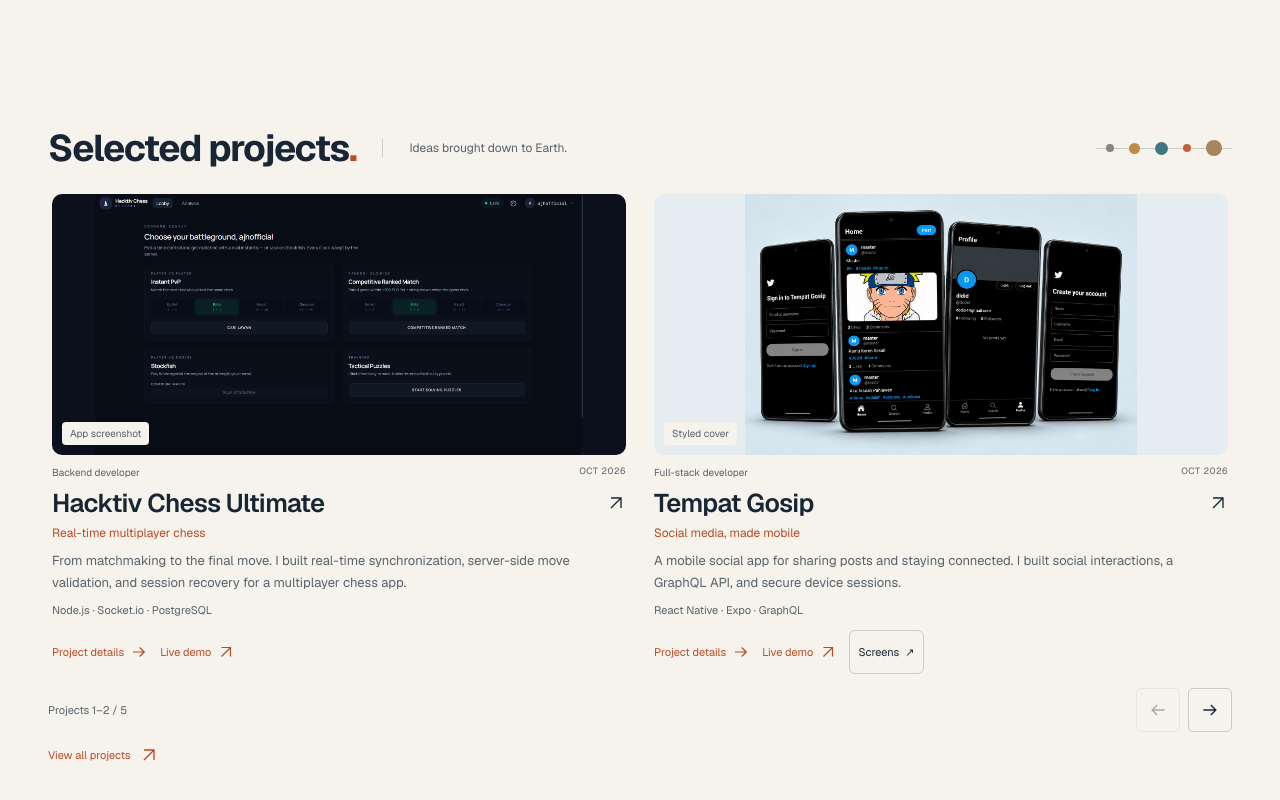
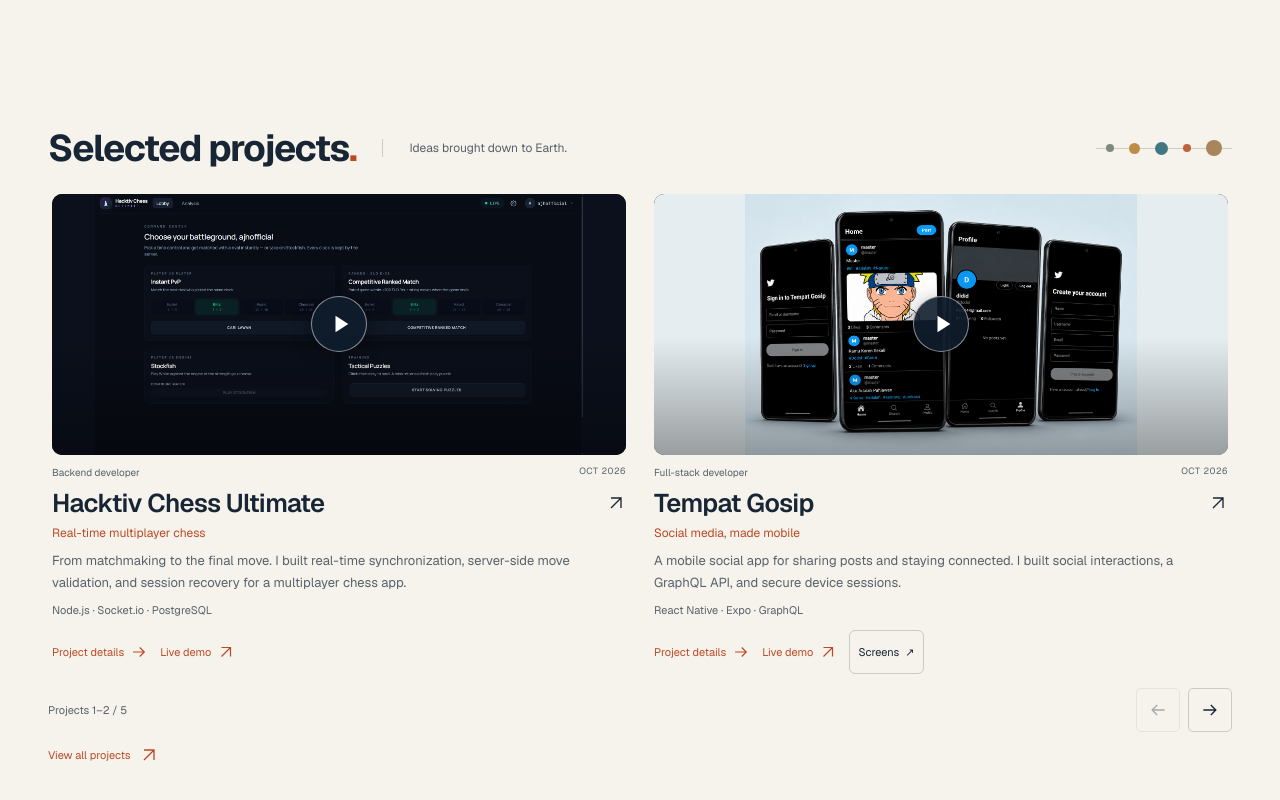
Before and after one commit to OtnielRS/web-portofolio, a Next.js app in the folder my-portofolio/: page / in a window 1280 px wide. Shown: the part 2406-3206 px from the top of the page. Built offline with nearby package versions, Linux system fonts and the light colour scheme.

Commit message:
feat(projects): embed YouTube demos on project covers

```diff
--- a/my-portofolio/app/_components/screen-scroll.ts
+++ b/my-portofolio/app/_components/screen-scroll.ts
@@ -25,7 +25,7 @@ export default function installScreenScroll(root: HTMLElement) {
     return sections[index + direction];
   }
   function blocked(target: HTMLElement, direction: number) {
-    return Boolean(document.querySelector("dialog[open]")) || innerScrollAvailable(target, root, direction);
+    return Boolean(document.fullscreenElement || document.querySelector("dialog[open]")) || innerScrollAvailable(target, root, direction);
   }
   function interrupt() {
     cancelMove?.();
--- a/my-portofolio/app/_features/work/project-card.tsx
+++ b/my-portofolio/app/_features/work/project-card.tsx
@@ -1,5 +1,5 @@
 import Arrow from "@/app/_components/arrow";
-import ProjectArt from "./project-art";
+import ProjectPreview from "./project-preview";
 import ProjectGallery from "./project-gallery";
 import type { Project } from "./projects";
 import Link from "next/link";
@@ -9,17 +9,7 @@ export default function ProjectCard({ project, compact = false }: { project: Pro
   const notes = engineeringNotes.find(item => item.art === project.art);
   return (
     <article className={`project${compact ? " project-compact" : ""}`} id={`project-${project.art}`}>
-      <a
-        className="project-image-link"
-        href={project.url}
-        target="_blank"
-        rel="noopener noreferrer"
-        aria-label={`Open ${project.name} live project`}
-      >
-        <ProjectArt type={project.art} />
-        {compact && <span className="project-preview-label">{project.art === "social" ? "Styled cover" : "App screenshot"}</span>}
-        <span className="project-open"><Arrow diagonal /></span>
-      </a>
+      <ProjectPreview art={project.art} name={project.name} />
       <div className="project-card-copy">
       {(project.role || project.date) && <div className="project-meta">
         {project.role && <span>{project.role}</span>}
--- a/my-portofolio/app/_features/work/project-details.tsx
+++ b/my-portofolio/app/_features/work/project-details.tsx
@@ -1,6 +1,6 @@
 import Link from "next/link";
 import Arrow from "@/app/_components/arrow";
-import ProjectArt from "./project-art";
+import ProjectPreview from "./project-preview";
 import { projects } from "./projects";
 import { engineeringNotes } from "./engineering-notes";
 import ProjectGallery from "./project-gallery";
@@ -22,8 +22,8 @@ export default function ProjectDetails({ art }: { art: "bastion" | "chess" | "st
             <a className="button button-primary" href={project.url} target="_blank" rel="noopener noreferrer">Open live demo <Arrow diagonal /></a>
           </div>
           <div className="project-case-art">
-            <ProjectArt type={project.art} />
-            <p>{art === "social" ? "Styled cover combining four application screens" : "Actual application screenshot"}</p>
+            <ProjectPreview art={project.art} name={project.name} />
+            <p>Click the image to play the project video.</p>
             {art === "social" && <ProjectGallery />}
           </div>
         </div>
--- /dev/null
+++ b/my-portofolio/app/_features/work/project-preview.css
@@ -0,0 +1,12 @@
+.project-video-preview { aspect-ratio: 1.86; background: #080d16; isolation: isolate; }
+.project-compact .project-video-preview { aspect-ratio: auto; width: 100%; min-width: 0; }
+.project-video-preview > .project-art { width: 100%; height: 100%; aspect-ratio: auto; }
+.project-video-preview iframe { position: absolute; inset: 0; width: 100%; height: 100%; border: 0; }
+.project-video-poster { position: absolute; inset: 0; width: 100%; border: 0; padding: 0; cursor: pointer; background: linear-gradient(transparent 55%, #0005); display: grid; place-items: center; color: white; }
+.project-video-play { width: 56px; height: 56px; display: grid; place-items: center; border-radius: 50%; background: #101d2de6; border: 1px solid #ffffff80; box-shadow: 0 4px 20px #0005; transition: transform .2s, background .2s; }
+.project-video-play svg { width: 28px; height: 28px; }
+.project-video-poster:hover .project-video-play { transform: scale(1.08); background: #b84c28; }
+.project-video-poster:focus-visible { outline: 3px solid var(--accent); outline-offset: -4px; }
+.project-video-close { position: absolute; right: 8px; top: 8px; width: 32px; height: 32px; border: 1px solid #ffffff80; border-radius: 50%; background: #101d2d; color: white; font-size: 24px; line-height: 1; cursor: pointer; }
+.project-video-close:focus-visible { outline: 3px solid var(--accent); outline-offset: 2px; }
+@media (prefers-reduced-motion: reduce) { .project-video-play { transition: none; } }
--- /dev/null
+++ b/my-portofolio/app/_features/work/project-preview.tsx
@@ -0,0 +1,52 @@
+"use client";
+
+import { useEffect, useRef, useState } from "react";
+import ProjectArt from "./project-art";
+import { projectVideoUrl } from "./project-videos";
+
+export default function ProjectPreview({ art, name }: { art: string; name: string }) {
+  const [playing, setPlaying] = useState(false);
+  const frame = useRef<HTMLIFrameElement>(null);
+  const container = useRef<HTMLDivElement>(null);
+  const src = projectVideoUrl(art);
+
+  useEffect(() => {
+    if (!playing || !src || !frame.current) return;
+    const player = frame.current;
+    // Restore the source when a cached route becomes active again. Clearing it
+    // in cleanup also stops playback when React hides or unmounts the route.
+    player.src = src;
+    const stop = () => setPlaying(false);
+    const onVisibility = () => { if (document.hidden) stop(); };
+    const observer = new IntersectionObserver(([entry]) => {
+      if (!entry.isIntersecting && !document.fullscreenElement) stop();
+    });
+    if (container.current) observer.observe(container.current);
+    document.addEventListener("visibilitychange", onVisibility);
+    return () => {
+      observer.disconnect();
+      document.removeEventListener("visibilitychange", onVisibility);
+      player.removeAttribute("src");
+    };
+  }, [playing, src]);
+
+  return (
+    <div ref={container} className={`project-image-link project-video-preview${playing ? " is-playing" : ""}`}>
+      {playing && src ? <>
+        <iframe
+          ref={frame}
+          title={`${name} video demo`}
+          allow="autoplay; encrypted-media; picture-in-picture; fullscreen"
+          allowFullScreen
+          referrerPolicy="strict-origin-when-cross-origin"
+        />
+        <button type="button" className="project-video-close" onClick={() => setPlaying(false)} aria-label={`Close ${name} video`}>×</button>
+      </> : <>
+        <ProjectArt type={art} />
+        {src && <button type="button" className="project-video-poster" onClick={() => setPlaying(true)} aria-label={`Play ${name} video demo`}>
+          <span className="project-video-play" aria-hidden="true"><svg viewBox="0 0 24 24"><path d="m9 5 11 7-11 7Z" fill="currentColor" /></svg></span>
+        </button>}
+      </>}
+    </div>
+  );
+}
--- /dev/null
+++ b/my-portofolio/app/_features/work/project-videos.ts
@@ -0,0 +1,12 @@
+export const projectVideoIds: Record<string, string> = {
+  bastion: "X9j7WtuHdNI",
+  social: "gDlMq68r7Sg",
+  store: "9rBs3WDwJ24",
+  chess: "XaV3FRlHK3I",
+  animal: "Wg--eS-X1QA",
+};
+
+export function projectVideoUrl(art: string) {
+  const id = projectVideoIds[art];
+  return id ? `https://www.youtube-nocookie.com/embed/${id}?autoplay=1&playsinline=1&rel=0` : undefined;
+}
--- a/my-portofolio/app/layout.tsx
+++ b/my-portofolio/app/layout.tsx
@@ -12,6 +12,7 @@ import "./theme.css";
 import "./screen-flow.css";
 import "./_features/about/orbital-study.css";
 import "./_features/work/project-gallery.css";
+import "./_features/work/project-preview.css";
 import "./_features/about/journey-section.css";
 import "./_features/skills/skills-section.css";
 import "./_features/work/work-details.css";
```
Also changed, not shown: 2 other files (tests, documents, lock files or other folders).
